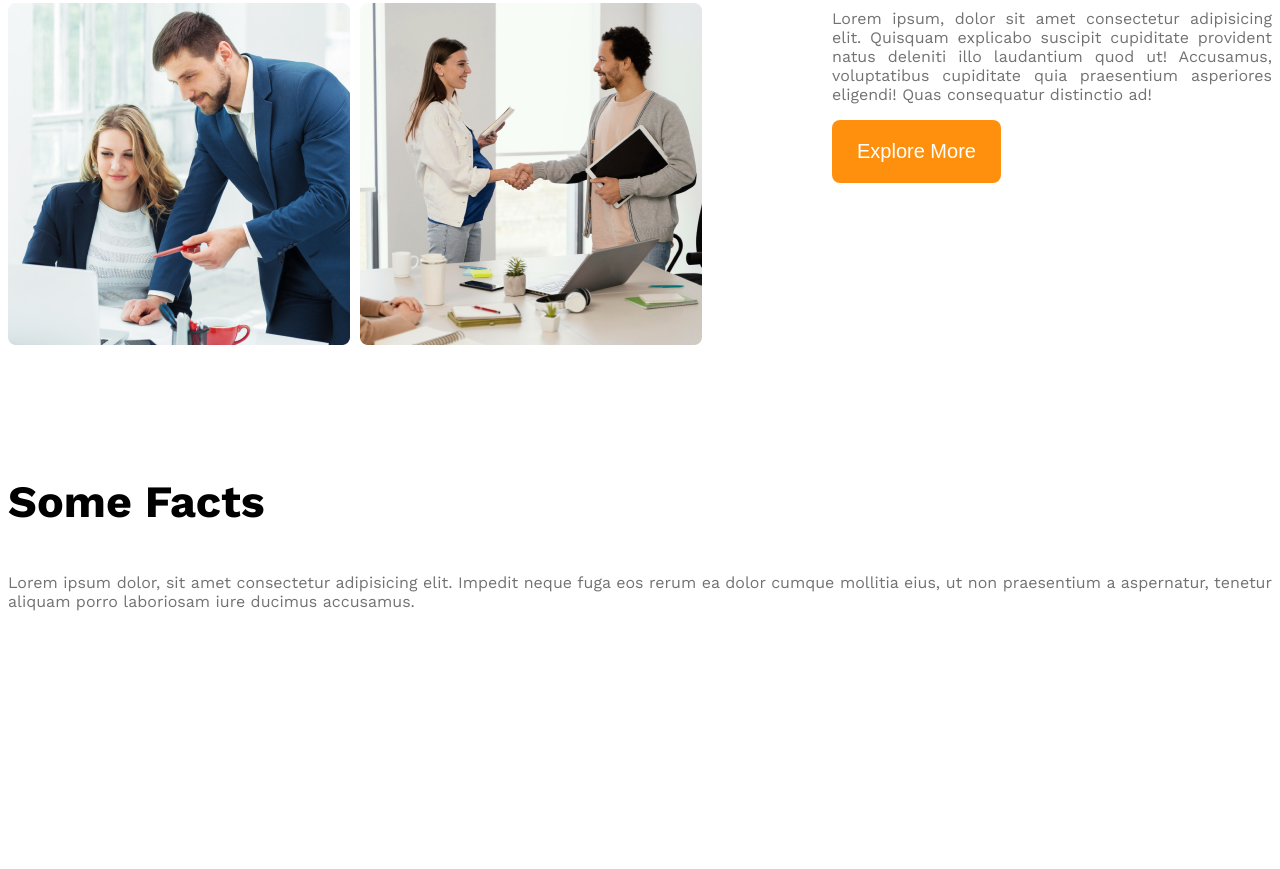
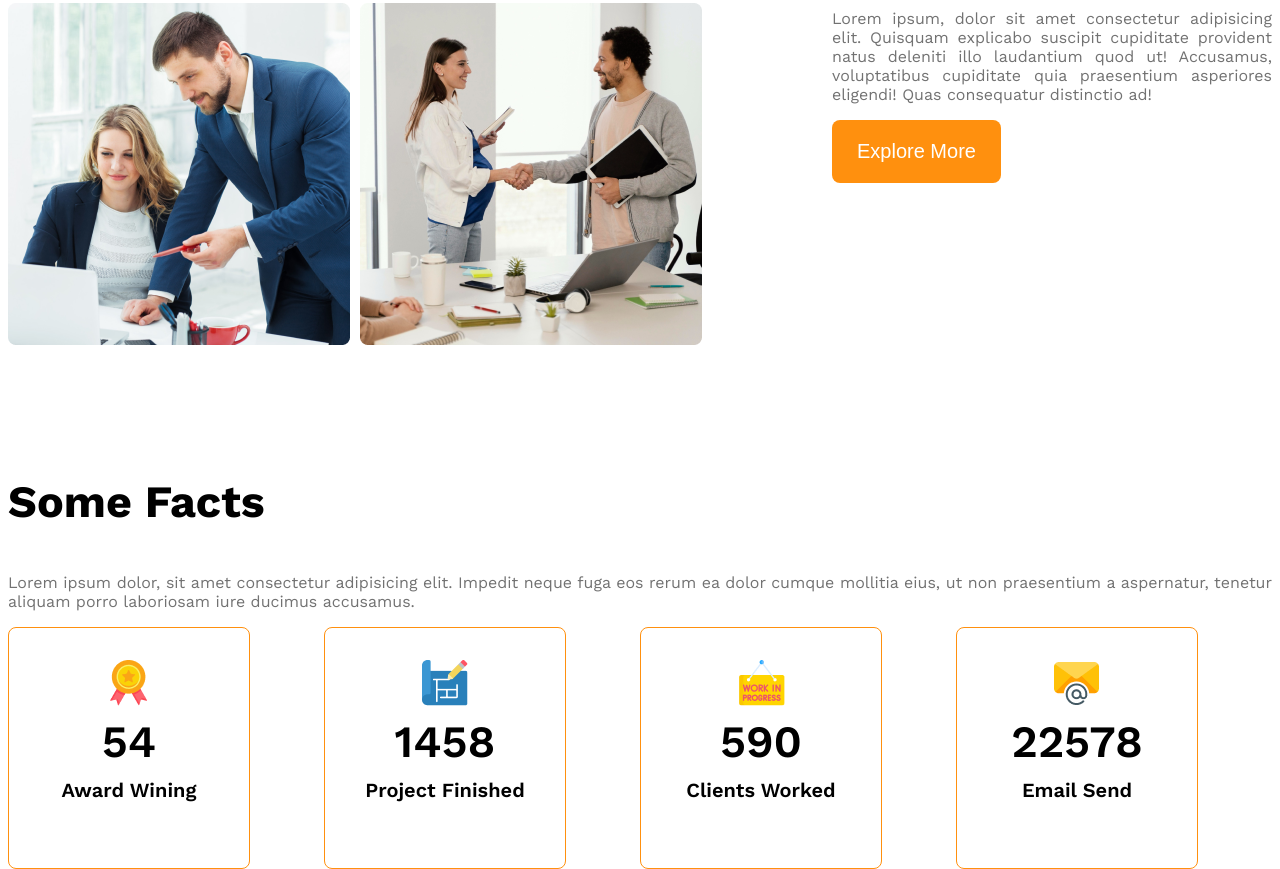
Before and after one commit to zunaid1/g3-architects-website-repo, a plain HTML site: page index.html in a window 1280 px wide. Shown: the part 1720-2589 px from the top of the page. Before the commit the page ends 2490 px from the top, so only its background shows below. Drawn offline with nearby package versions, Linux system fonts and the light colour scheme.

Commit message:
completed fact section without responsive

```diff
--- a/index.html
+++ b/index.html
@@ -70,34 +70,50 @@
 
 		<section>
 			<h3 class="section-title">Some Facts</h3>
-			<p class="text-light-gray text-justify">Lorem ipsum dolor, sit amet consectetur adipisicing elit. Impedit
+			<p class="text-light-gray text-justify fact-desc">Lorem ipsum dolor, sit amet consectetur adipisicing elit. Impedit
 				neque fuga eos
 				rerum ea dolor cumque mollitia eius, ut non praesentium a aspernatur, tenetur aliquam porro laboriosam
 				iure ducimus accusamus.</p>
 
 
 			<div class="facts-container">
-				<!-- .fact*4>img.fact-icon+h4.fact-number+h5.fact-name -->
-				<div class="fact">
-					<img src="" alt="" class="fact-icon">
-					<h4 class="fact-number"></h4>
-					<h5 class="fact-name"></h5>
+				<!-- .fact-card*4>img.fact-icon+h4.fact-number+h5.fact-name -->
+
+				<!-- ------------Ribon Card---------------- -->
+				<div class="fact-card display-flex">
+					<div>
+						<img src="images/icons/ribon.png" alt="ribon img" class="fact-icon">
+						<h4 class="fact-number">54</h4>
+						<h5 class="fact-name">Award Wining</h5>
+					</div>
 				</div>
-				<div class="fact">
-					<img src="" alt="" class="fact-icon">
-					<h4 class="fact-number"></h4>
-					<h5 class="fact-name"></h5>
+
+				<!-- ------------project Card---------------- -->
+				<div class="fact-card display-flex">
+					<div>
+						<img src="images/icons/projects.png" alt="projects-img" class="fact-icon">
+						<h4 class="fact-number">1458</h4>
+						<h5 class="fact-name">Project Finished</h5>
+					</div>
 				</div>
-				<div class="fact">
-					<img src="" alt="" class="fact-icon">
-					<h4 class="fact-number"></h4>
-					<h5 class="fact-name"></h5>
+
+				<!-- ------------customer Card---------------- -->
+				<div class="fact-card display-flex">
+					<div>
+						<img src="images/icons/customers.png" alt="customers-img" class="fact-icon">
+						<h4 class="fact-number">590</h4>
+						<h5 class="fact-name">Clients Worked</h5>
+					</div>
 				</div>
-				<div class="fact">
-					<img src="" alt="" class="fact-icon">
-					<h4 class="fact-number"></h4>
-					<h5 class="fact-name"></h5>
+				<div class="fact-card display-flex">
+					<div>
+						<img src="images/icons/email.png" alt="email-img" class="fact-icon">
+						<h4 class="fact-number">22578</h4>
+						<h5 class="fact-name">Email Send</h5>
+
+					</div>
 				</div>
+
 
 
 			</div>
--- a/style/style.css
+++ b/style/style.css
@@ -29,7 +29,6 @@ main>section {
 .navbar {
   justify-content: space-between;
   align-items: center;
-
 }
 
 .brand {
@@ -105,6 +104,42 @@ main>section {
 /* -------END--------------------------------- */
 
 
+/* some fact Start */
+.facts-container {
+  display: grid;
+  grid-template-columns: repeat(4, 1fr);
+
+}
+
+.fact-card {
+  border: 1px solid #ff900E;
+  width: 240px;
+  height: 240px;
+  border-radius: 8px;
+  text-align: center;
+  justify-content: center;
+  align-items: center;
+}
+
+.fact-number {
+  font-size: 2.8rem;
+  font-weight: 600;
+  margin-top: 5px;
+  margin-bottom: 10px;
+}
+
+.fact-name {
+  font-size: 1.25rem;
+  font-weight: 600;
+  margin-top: 10px;
+
+}
+
+.face-desc {
+  max-width: 540px;
+}
+
+/* ----------------some fact END------------------------*/
 /* Responsive media query */
 @media screen and (max-width:576px) {
 
```
